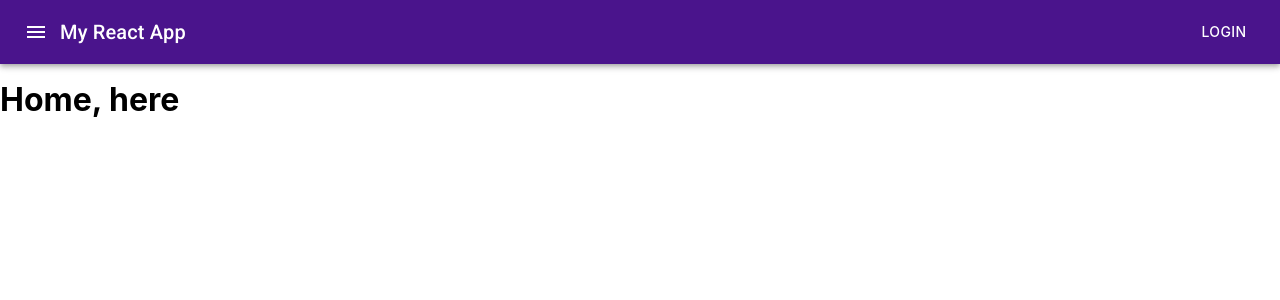
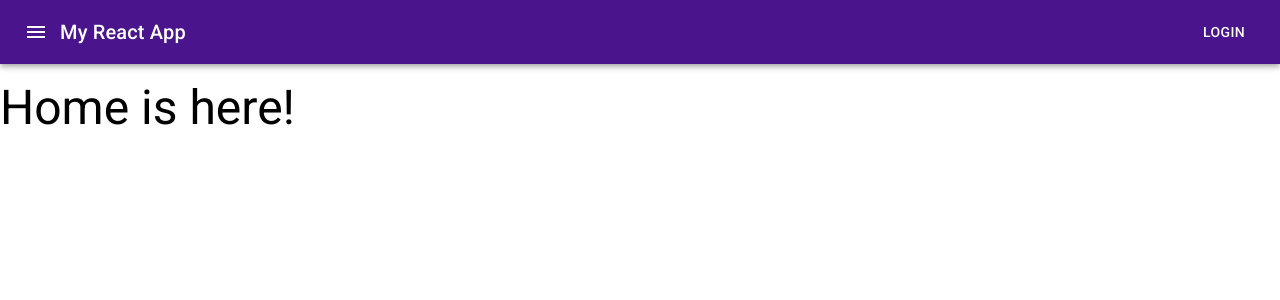
Before and after one commit to souluizfelipe/react-app-mareial-ui-and-react_router, a React (Create React App) app: page / in a window 1280 px wide. Shown: the top 300 px of the page. Built offline with nearby package versions, Linux system fonts and the light colour scheme.

Commit message:
add Grid to Customers page and create Page Template to abstract page title and component

```diff
--- a/package.json
+++ b/package.json
@@ -9,6 +9,7 @@
     "@testing-library/react": "^11.1.0",
     "@testing-library/user-event": "^12.1.10",
     "axios": "^0.21.1",
+    "classnames": "^2.3.1",
     "react": "^17.0.2",
     "react-dom": "^17.0.2",
     "react-router-dom": "^5.2.0",
--- a/src/App.js
+++ b/src/App.js
@@ -7,6 +7,7 @@ import {
 import Home from './pages/Home'
 import Customers from './pages/Customers'
 import TemplateDefault from './templates/Default'
+import TemplatePage from './templates/Page.js'
 
 function App() {
   return (
@@ -14,10 +15,10 @@ function App() {
       <Router>
         <Switch>
           <Route path='/customers' >
-            <Customers />
+            <TemplatePage title="Customers" Component={Customers} />
           </Route>
           <Route path='/' >
-            <Home />
+            <TemplatePage title="Home is here!" Component={Home} />
           </Route>
         </Switch>
       </Router>
--- a/src/components/CustmonerCard.js
+++ b/src/components/CustmonerCard.js
@@ -1,3 +1,4 @@
+import classNames from 'classnames'
 import { makeStyles } from '@material-ui/core/styles';
 import {
   IconButton,
@@ -21,11 +22,11 @@ const useStyles = makeStyles((theme) => ({
   },
 }));
 
-function CustomerCard({ name, lastName, avatar, email }) {
+function CustomerCard({ name, lastName, avatar, email, className }) {
   const classes = useStyles();
 
   return (
-    <Card className={classes.root}>
+    <Card className={classNames(className)}>
       <CardHeader
         avatar={
           <Avatar aria-label="recipe" className={classes.avatar} src={avatar}>
--- a/src/index.css
+++ b/src/index.css
@@ -3,5 +3,5 @@
   padding: 0;
   box-sizing: border-box;
 
-  font-family: -apple-system, BlinkMacSystemFont, 'Segoe UI', Roboto, Oxygen, Ubuntu, Cantarell, 'Open Sans', 'Helvetica Neue', sans-serif;
+  /* font-family: -apple-system, BlinkMacSystemFont, 'Segoe UI', Roboto, Oxygen, Ubuntu, Cantarell, 'Open Sans', 'Helvetica Neue', sans-serif; */
 }
--- a/src/pages/Customers.js
+++ b/src/pages/Customers.js
@@ -1,8 +1,16 @@
 import { useEffect, useState } from 'react'
 import axios from 'axios'
 import CustomerCard from '../components/CustmonerCard';
+import { Grid, makeStyles } from '@material-ui/core'
+
+const useStyles = makeStyles(theme => ({
+  card: {
+    margin: theme.spacing(2),
+  }
+}))
 
 const Customers = () => {
+  const classes = useStyles()
 
   const [ customers, setCustomers ] = useState([]);
 
@@ -16,21 +24,21 @@ const Customers = () => {
 
   return (
     <>
-      <h1>Customers</h1>
-
+      <Grid container >
         {
-        customers.map((cust) => {
-          return(
+          customers.map((cust) =>
+            <Grid xs={12} sm={6} md={4}>
               <CustomerCard
                 name={cust.first_name}
                 lastName={cust.last_name}
                 email={cust.email}
                 avatar={cust.avatar}
+                className={classes.card}
               />
+            </Grid >
           )
-        })
         }
-
+      </Grid>
     </>
   )
 }
--- a/src/pages/Home.js
+++ b/src/pages/Home.js
@@ -2,7 +2,7 @@
 const Home = () => {
   return(
     <>
-      <h1>Home, here</h1>
+
     </>
   )
 }
--- /dev/null
+++ b/src/templates/Page.js
@@ -0,0 +1,15 @@
+import { Typography } from "@material-ui/core"
+
+const Page = ({ Component, title }) => {
+  return(
+    <>
+      <Typography variant="h3" component="h1" gutterBottom>
+        {title}
+      </Typography>
+
+      <Component />
+    </>
+  )
+}
+
+export default Page
```
Also changed, not shown: 1 other file (tests, documents, lock files or other folders). Lines whose indentation alone changed are shown as unchanged.
